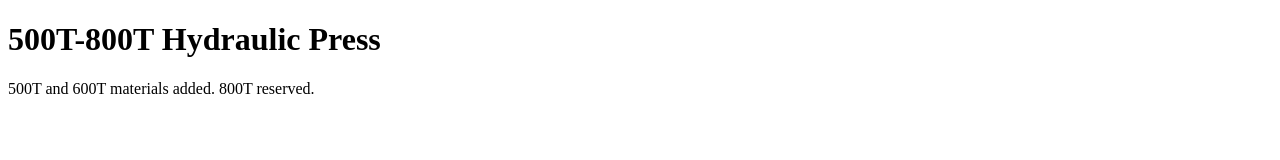
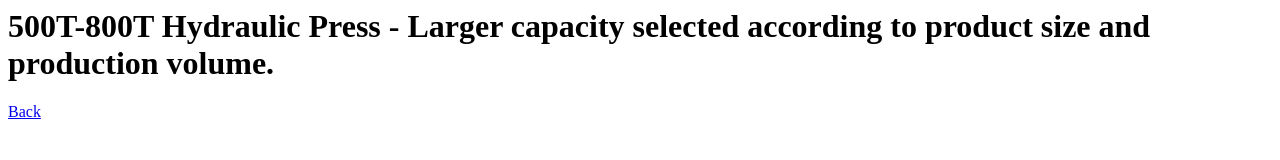
Before and after one commit to Heroseong/heroseong.github.io, a plain HTML site: page products/500-800t.html in a window 1280 px wide. Drawn offline with Linux system fonts and the light colour scheme.

Commit message:
Add files via upload

```diff
--- a/products/500-800t.html
+++ b/products/500-800t.html
@@ -1 +1 @@
-<!DOCTYPE html><html><body><h1>500T-800T Hydraulic Press</h1><p>500T and 600T materials added. 800T reserved.</p></body></html>
+<html><body><h1>500T-800T Hydraulic Press - Larger capacity selected according to product size and production volume.</h1><a href='../index.html'>Back</a></body></html>
```
